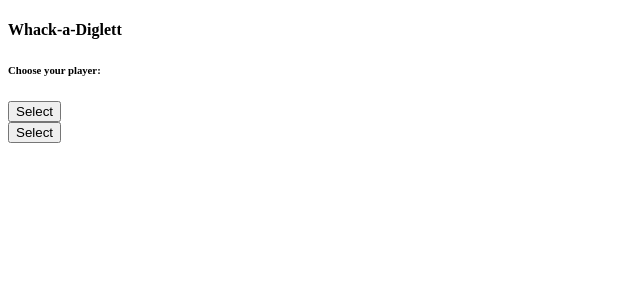
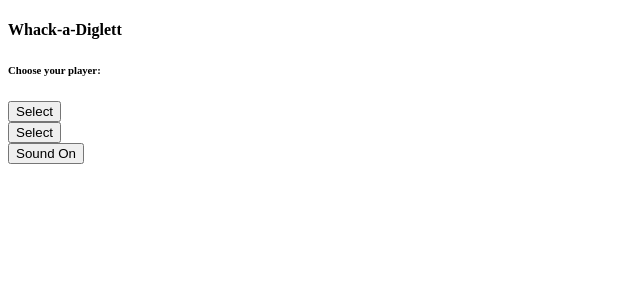
Before and after one commit to pei-evelyn/whack-a-diglett, a React app: page / in a window 1280 px wide. Shown: the top 300 px of the page, without its empty margins (0-640 px from the left). Built offline with nearby package versions, Linux system fonts and the light colour scheme; the HTML template or start-up script is replaced by a standard one.

Commit message:
sound button works for start screen

```diff
--- a/src/app.jsx
+++ b/src/app.jsx
@@ -4,6 +4,7 @@
 import Timer from './timer'
 import Score from './score';
 import Health from './health';
+import ReactAudioPlayer from 'react-audio-player';
 
 class App extends React.Component {
   constructor(props) {
@@ -12,11 +13,14 @@
       isStarted: false,
       gender: null,
       hits: 0,
-      seconds: 45
+      seconds: 45,
+      paused: true
     };
     this.startGame = this.startGame.bind(this);
     this.increaseHits = this.increaseHits.bind(this);
-    this.startCountdown = this.startCountdown.bind(this)
+    this.startCountdown = this.startCountdown.bind(this);
+    this.playTitleMusic = this.playTitleMusic.bind(this);
+    this.titleMusic = new Audio('music/title-screen.ogg');
   }
 
   startGame(gender) {
@@ -25,6 +29,20 @@
       gender: gender,
       hits: 0,
       seconds: 45
+    }))
+  }
+
+  playTitleMusic() {
+    const musicState = this.state.paused
+    if (musicState) {
+      this.titleMusic.play();
+      this.titleMusic.loop = true;
+    } else {
+      this.titleMusic.paused;
+      this.titleMusic.pause();
+    }
+    this.setState(state => ({
+      paused: !state.paused
     }))
   }
 
@@ -46,9 +64,15 @@
 
   render() {
     if (!this.state.isStarted) {
-      return <Start startGame={this.startGame} />
+      return (
+        <Start
+          startGame={this.startGame}
+          startMusic={this.playTitleMusic}
+          musicState={this.state.paused}
+        />)
     }
     return (
+      <>
         <div className={`game-background ${this.state.gender}`}>
           <div className="diglett-name">Diglett</div>
           <div className="diglett-lvl">9</div>
@@ -70,6 +94,7 @@
             seconds={this.state.seconds}
           />
         </div>
+      </>
     )
   }
 }
--- a/src/game.jsx
+++ b/src/game.jsx
@@ -35,12 +35,6 @@
   render() {
     return (
       <>
-        <ReactAudioPlayer
-          src="../dist/music/battle.ogg"
-          src="../dist/music/battle.mp3"
-          autoPlay
-          loop
-        />
         <div className="diglett-container">
           {this.state.isHit
             ? <img className={this.state.currentPosition} src="images/diglett-angry.png" />
--- a/src/start.jsx
+++ b/src/start.jsx
@@ -2,7 +2,16 @@
 import ReactAudioPlayer from 'react-audio-player';
 
 const Start = props => {
+  const musicPlaying = props.musicState;
+  const soundButton = props => {
+    if (musicPlaying) {
+      return <button className="choose-button p-2" onClick={props.startMusic}>Sound On</button>
+    } else {
+      return <button className="choose-button p-2" onClick={props.startMusic}>Sound Off</button>
+    }
+  }
   return (
+    <>
       <div className="start-screen container">
         <div className="start-title row">
           <h4>Whack-a-Diglett</h4>
@@ -24,7 +33,11 @@
           </button>
           </div>
         </div>
+        <div className="row mt-5 button-row">
+          {soundButton(props)}
         </div>
+      </div>
+    </>
   )
 }
 
--- a/src/timer.jsx
+++ b/src/timer.jsx
@@ -18,7 +18,6 @@
     return props.seconds === 0 ? 'show d-block' : 'hidden';
   }
 
-
   return (
     <>
       <Modal hidden={showModal(props)}
```
Also changed, not shown: 1 other file (tests, documents, lock files or other folders). Lines whose indentation alone changed are shown as unchanged.
